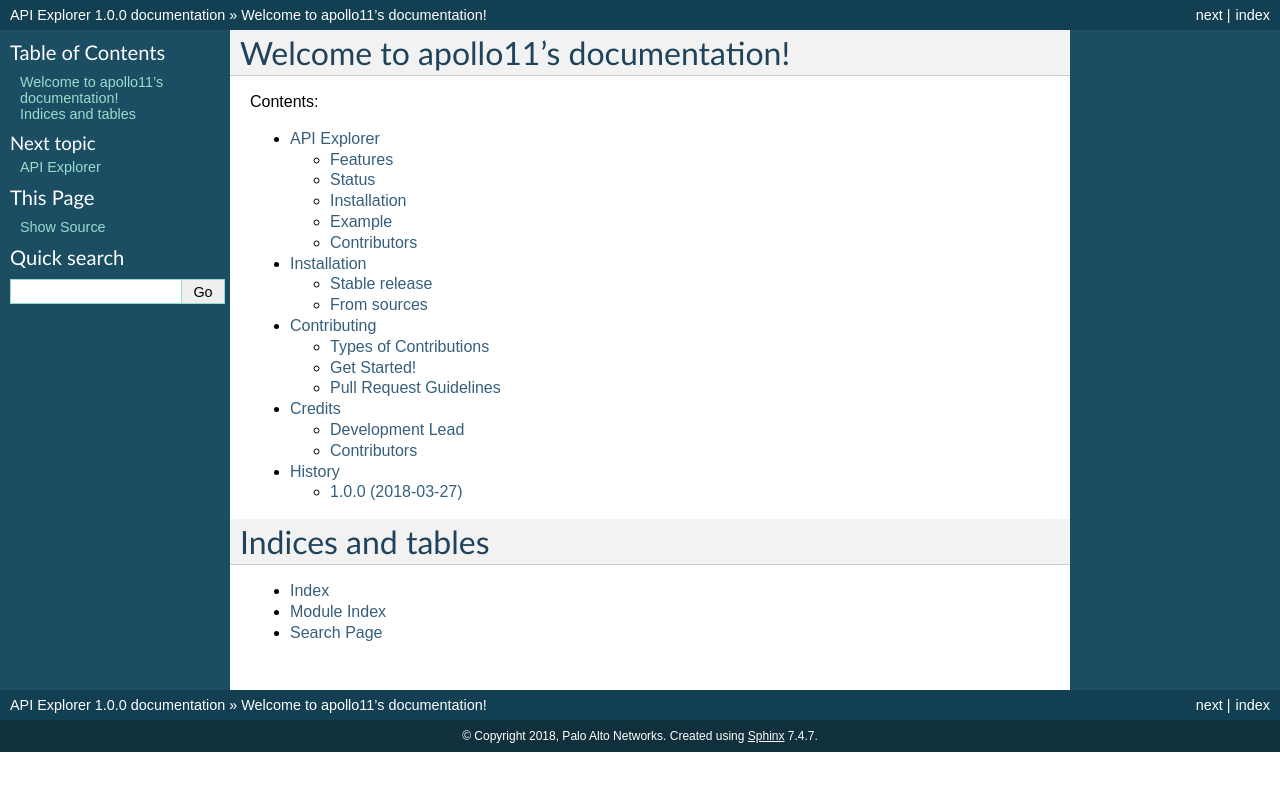
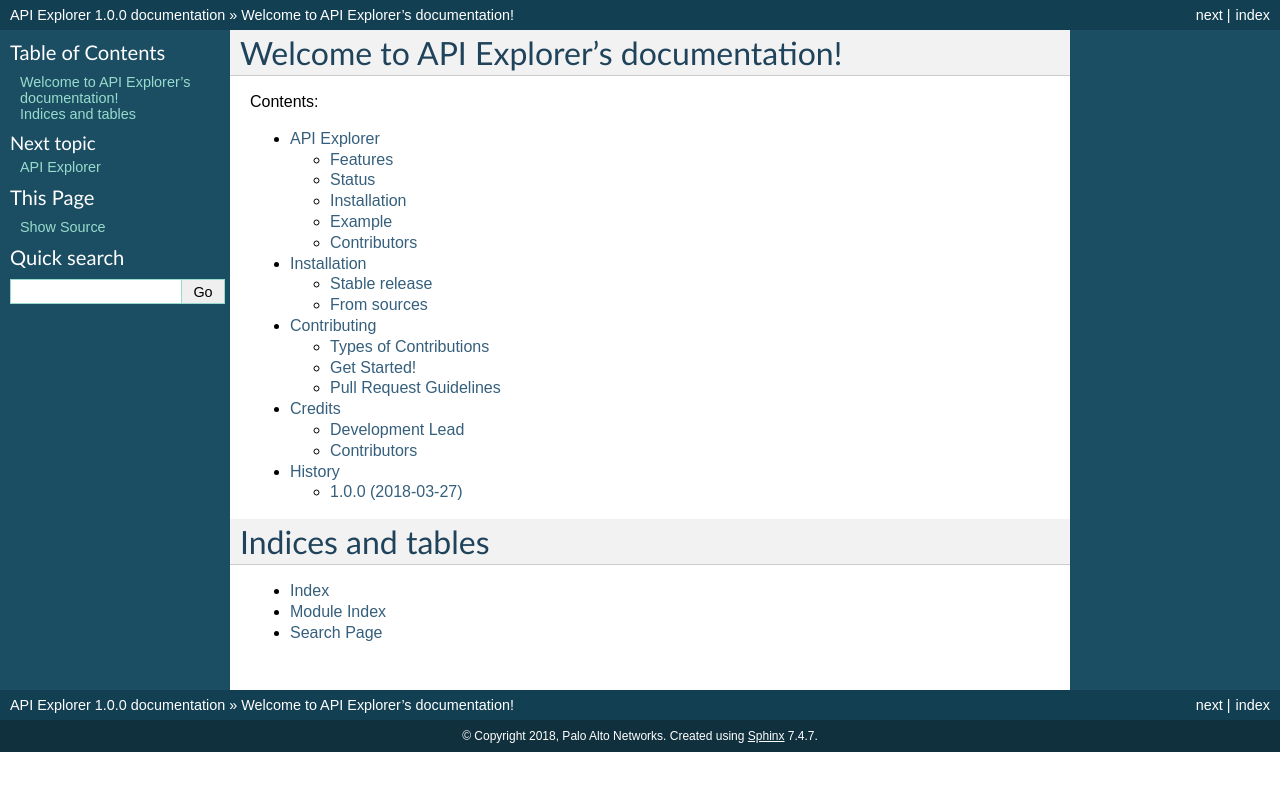
Before and after one commit to sserrata/apiexplorer, a Sphinx documentation site: the page built from docs/index.rst, in a window 1280 px wide. Shown: the top 791 px of the page. Built offline with Sphinx 7.4.7, drawn with Linux system fonts in a browser that asks for light colours; pages that are not in the unit, such as notebooks, are missing from menus.

Commit message:
Update docs

```diff
--- a/docs/index.rst
+++ b/docs/index.rst
@@ -1,4 +1,4 @@
-Welcome to apollo11's documentation!
+Welcome to API Explorer's documentation!
 ======================================
 
 .. toctree::
```
